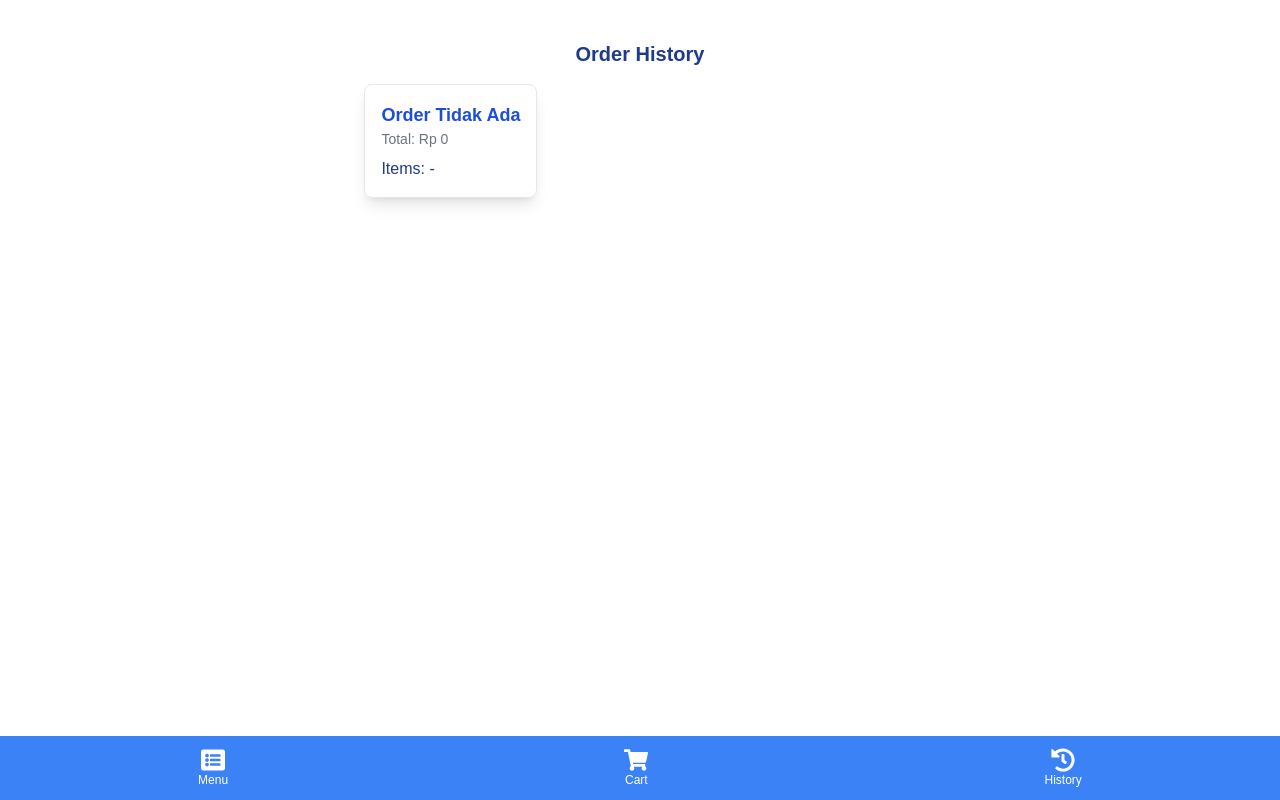
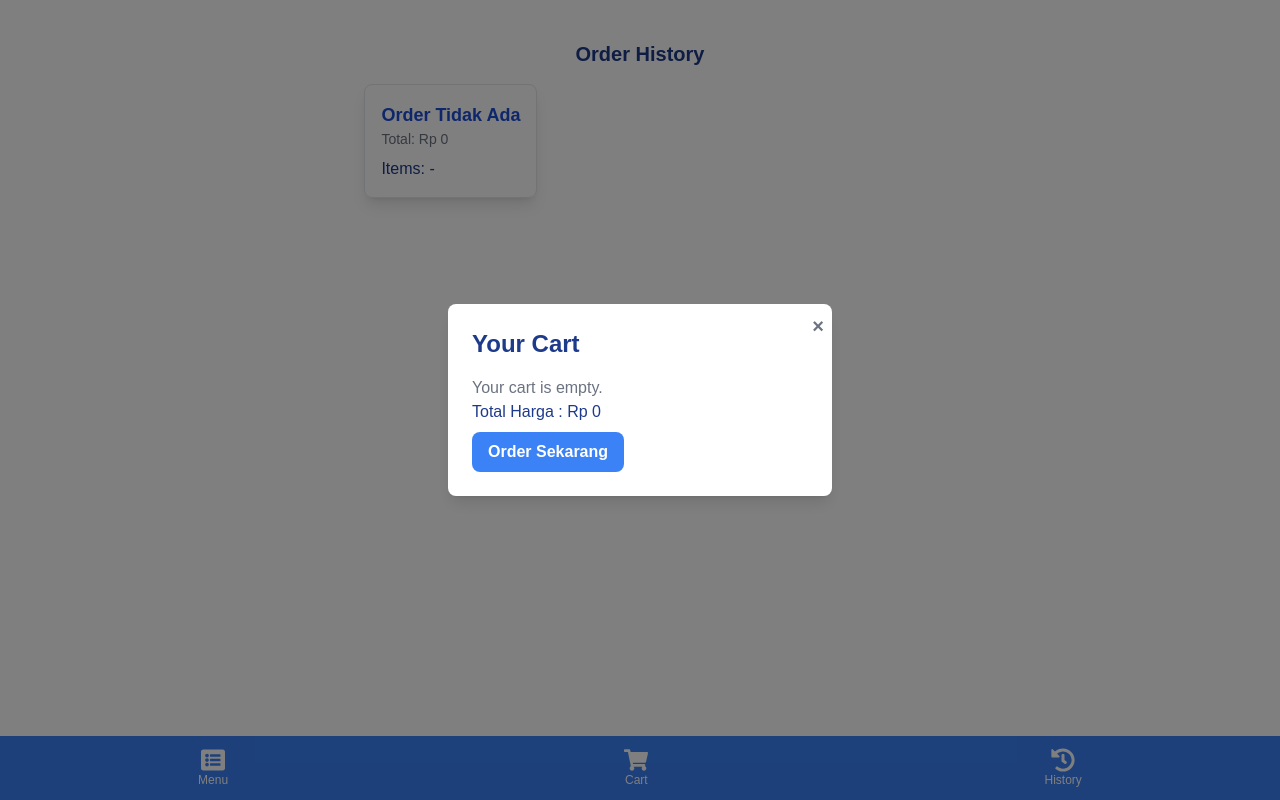
Before and after one commit to zodplugin/pos_project, a Next.js app: page /order in a window 1280 px wide. Both pictures are taken after a click on the button "Cart". Built offline with nearby package versions, Linux system fonts and the light colour scheme.

Commit message:
fix: cart in history page

```diff
--- a/src/app/order/page.js
+++ b/src/app/order/page.js
@@ -132,7 +132,58 @@ const History = () => {
                         </div>
                     </div>
                 </div>
-
+                {/* Cart Modal */}
+                {showCartModal && (
+                        <div className="fixed inset-0 bg-black bg-opacity-50 flex items-center justify-center z-50">
+                        <div className="bg-white rounded-lg p-6 w-11/12 sm:w-96 shadow-lg relative">
+                            <button
+                            className="absolute top-2 right-2 text-xl font-bold text-gray-500 hover:text-gray-800"
+                            onClick={() => setShowCartModal(false)}
+                            >
+                            &times;
+                            </button>
+                            <h2 className="text-2xl font-bold mb-4">Your Cart</h2>
+                            {cart.length === 0 ? (
+                            <p className="text-gray-500">Your cart is empty.</p>
+                            ) : (
+                            cart.map((cartItem) => (
+                                <div
+                                key={cartItem.id}
+                                className="flex justify-between items-center mb-4"
+                                >
+                                <div>
+                                    <p className="font-semibold">{cartItem.name}</p>
+                                    <p className="text-sm text-gray-500">
+                                    Quantity: {cartItem.quantity}
+                                    </p>
+                                </div>
+                                <div className="flex space-x-2">
+                                    <button
+                                    className="px-2 py-1 bg-green-500 text-white rounded-lg"
+                                    onClick={() => addToCart(cartItem)}
+                                    >
+                                    +
+                                    </button>
+                                    <button
+                                    className="px-2 py-1 bg-red-500 text-white rounded-lg"
+                                    onClick={() => uncart(cartItem.id)}
+                                    >
+                                    -
+                                    </button>
+                                </div>
+                                </div>
+                            ))
+                            )}
+                            <p className="mb-2">Total Harga : {formatCurrency(totalCart)}</p>
+                            <button
+                            className=" px-4 py-2 font-bold bg-blue-500 rounded-lg text-white hover:text-gray-800"
+                            onClick={() => order()}
+                            >
+                            Order Sekarang
+                            </button>
+                        </div>
+                        </div>
+                    )}
                 <nav className="fixed bottom-0 left-0 right-0 bg-blue-500 text-white flex justify-around items-center h-16">
                     <Link href="/">
                         <button className="flex flex-col items-center">
```
Lines whose indentation alone changed are shown as unchanged.
